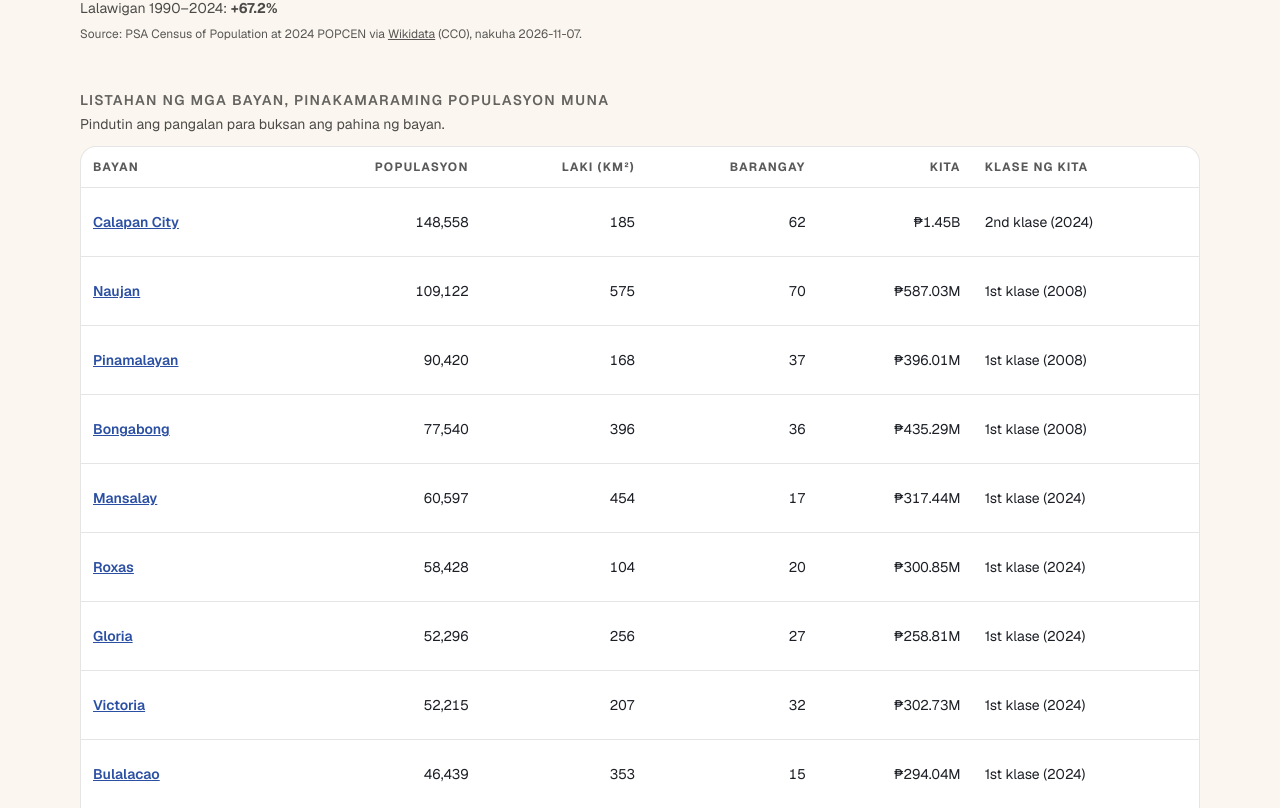
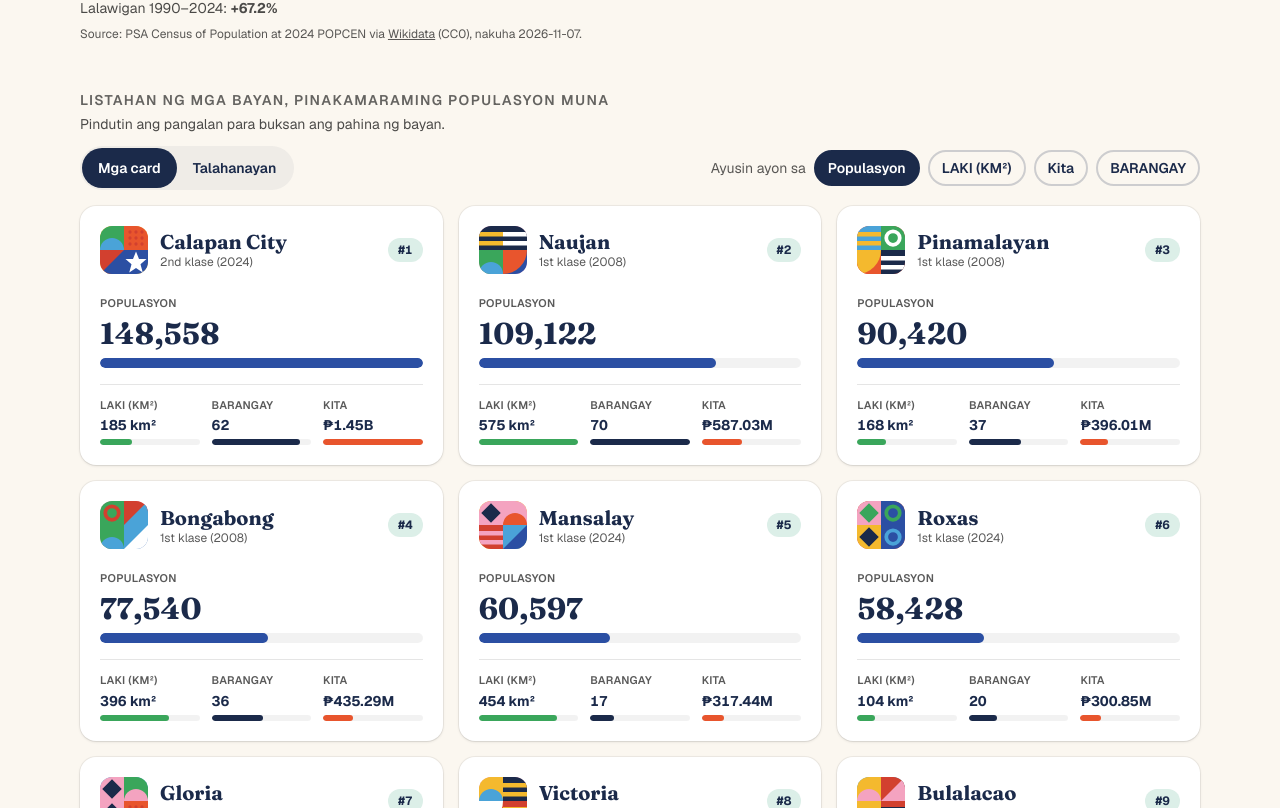
Before and after one commit to renthelautomations/betterorientalmindoro, a Next.js app: page /estatistika in a window 1280 px wide. Shown: the part 1812-2620 px from the top of the page. Built offline with nearby package versions, Linux system fonts and the light colour scheme.

Commit message:
feat: Estatistika town list as cards with bars, sortable, table kept as second view

```diff
--- a/src/app/estatistika/page.tsx
+++ b/src/app/estatistika/page.tsx
@@ -1,5 +1,6 @@
 import SmartSearch from "@/components/site/SmartSearch";
 import { getSearchItems } from "@/lib/search-index";
+import TownCards from "@/components/site/TownCards";
 import SplitSticky from "@/components/site/SplitSticky";
 import type { Metadata } from "next";
 import Link from "next/link";
@@ -95,7 +96,8 @@ export default function Estatistika() {
       <section aria-labelledby="rank-h" className="mt-12">
         <h2 id="rank-h" className="text-sm font-semibold tracking-widest text-black/60"><T k="finance.rank.h" /></h2>
         <p className="mt-1 text-sm text-black/70"><T k="finance.rank.p" /></p>
-        <div className="mt-3 overflow-x-auto rounded-2xl border border-black/10 bg-white">
+        <div className="mt-3"><TownCards rows={rows.map((r) => ({ slug: r.m.slug, name: r.m.name, pop: r.pop, area: r.m.areaKm2, brgy: r.brgy, rev: r.rev, cls: r.s?.incomeClass?.value, clsYear: r.s?.incomeClass?.year }))} table={
+        <div className="overflow-x-auto rounded-2xl border border-black/10 bg-white">
           <table className="w-full min-w-[34rem] text-left text-sm">
             <caption className="sr-only"><T k="finance.rank.cap" /></caption>
             <thead className="text-xs uppercase tracking-widest text-black/65">
@@ -115,6 +117,7 @@ export default function Estatistika() {
             </tbody>
           </table>
         </div>
+        } /></div>
         <SourceNote><R k="finance.rank.src" v={[<Link key="b" href="/bayan" className="underline"><T k="nav.towns" /></Link>]} /></SourceNote>
       </section>
     </main>
--- /dev/null
+++ b/src/components/site/TownCards.tsx
@@ -0,0 +1,71 @@
+"use client";
+import Link from "next/link";
+import { useMemo, useState, type ReactNode } from "react";
+import TownEmblem from "@/components/kit/TownEmblem";
+import { IncomeClass } from "@/components/stats/StatCard";
+import { T, useT } from "@/lib/i18n/i18n";
+import { fmtInt, fmtPeso } from "@/lib/stats";
+
+export type TownRow = { slug: string; name: string; pop: number | null; area: number; brgy: number; rev: number | null; cls?: string; clsYear?: number };
+type Key = "pop" | "area" | "rev" | "brgy";
+const SORTS: [Key, string][] = [["pop", "metric.pop"], ["area", "finance.area"], ["rev", "metric.revenue"], ["brgy", "finance.brgy"]];
+const COLOR: Record<Key, string> = { pop: "bg-fiesta-blue", area: "bg-fiesta-green", rev: "bg-fiesta-orange", brgy: "bg-fiesta-navy" };
+
+/** Town list as cards: population as the headline with a bar against the biggest town, area, barangays and revenue as small bars. Sortable by any of the four. A dash means no figure, never zero. The table stays as a second view. */
+export default function TownCards({ rows, table }: { rows: TownRow[]; table: ReactNode }) {
+  const t = useT();
+  const [view, setView] = useState<"cards" | "table">("cards");
+  const [by, setBy] = useState<Key>("pop");
+  const max = useMemo(() => ({ pop: Math.max(...rows.map((r) => r.pop ?? 0), 1), area: Math.max(...rows.map((r) => r.area), 1), rev: Math.max(...rows.map((r) => r.rev ?? 0), 1), brgy: Math.max(...rows.map((r) => r.brgy), 1) }), [rows]);
+  const sorted = useMemo(() => [...rows].sort((a, b) => (b[by] ?? -1) - (a[by] ?? -1)), [rows, by]);
+  const popRank = useMemo(() => new Map([...rows].filter((r) => r.pop != null).sort((a, b) => b.pop! - a.pop!).map((r, i) => [r.slug, i + 1])), [rows]);
+  const pill = (on: boolean) => `inline-flex min-h-10 items-center rounded-full px-4 text-sm font-semibold ${on ? "bg-fiesta-navy text-white" : "text-fiesta-navy hover:bg-fiesta-navy/10"}`;
+  const fmt: Record<Key, (n: number | null) => string> = { pop: fmtInt, area: (n) => (n == null ? "–" : `${fmtInt(n)} km²`), rev: fmtPeso, brgy: fmtInt };
+  const lab: Record<Key, string> = { pop: "metric.pop", area: "finance.area", rev: "metric.revenue", brgy: "finance.brgy" };
+  const mini = (r: TownRow, k: Exclude<Key, "pop">) => {
+    const v = r[k];
+    return (
+      <div className="min-w-0">
+        <dt className="truncate text-[11px] font-semibold tracking-wide text-black/65 uppercase"><T k={lab[k]} /></dt>
+        <dd className="mt-0.5 text-sm font-bold tabular-nums text-fiesta-navy">{fmt[k](v)}</dd>
+        <span className="mt-1 block h-1.5 overflow-hidden rounded-full bg-black/5" aria-hidden>{v != null && <span className={`block h-full rounded-full ${COLOR[k]}`} style={{ width: `${Math.max((v / max[k]) * 100, 3)}%` }} />}</span>
+      </div>
+    );
+  };
+  return (
+    <div>
+      <div className="flex flex-wrap items-center justify-between gap-3">
+        <div role="group" aria-label={t("dyn.view.label")} className="inline-flex rounded-full bg-fiesta-navy/5 p-0.5">
+          {([["cards", "est.view.cards"], ["table", "dyn.view.table"]] as const).map(([v, k]) => <button key={v} type="button" aria-pressed={view === v} onClick={() => setView(v)} className={pill(view === v)}>{t(k)}</button>)}
+        </div>
+        {view === "cards" && (
+          <div role="group" aria-label={t("est.sort")} className="flex flex-wrap items-center gap-2 text-sm">
+            <span className="text-black/65">{t("est.sort")}</span>
+            {SORTS.map(([k, l]) => <button key={k} type="button" aria-pressed={by === k} onClick={() => setBy(k)} className={`min-h-9 rounded-full border-2 px-3 font-semibold ${by === k ? "border-fiesta-navy bg-fiesta-navy text-white" : "border-fiesta-navy/20 text-fiesta-navy hover:border-fiesta-navy"}`}>{t(l)}</button>)}
+          </div>
+        )}
+      </div>
+
+      <ul hidden={view !== "cards"} className="mt-4 grid auto-rows-fr gap-4 sm:grid-cols-2 lg:grid-cols-3">
+        {sorted.map((r) => (
+          <li key={r.slug} className="h-full">
+            <Link href={`/bayan/${r.slug}`} className="group flex h-full flex-col gap-4 rounded-2xl bg-white p-5 shadow-sm ring-1 ring-black/5 transition hover:-translate-y-0.5 hover:shadow-md focus-visible:outline-2 focus-visible:outline-offset-2 focus-visible:outline-fiesta-blue">
+              <span className="flex items-center gap-3">
+                <TownEmblem slug={r.slug} name="" className="h-12 w-12 shrink-0 rounded-xl" capital={r.slug === "calapan-city"} />
+                <span className="min-w-0 flex-1"><span className="block font-serif text-xl font-bold leading-tight text-fiesta-navy">{r.name}</span><span className="block text-xs text-black/65"><IncomeClass value={r.cls} />{r.clsYear ? ` (${r.clsYear})` : ""}</span></span>
+                {popRank.has(r.slug) && <span className="shrink-0 rounded-full bg-fiesta-mint px-2.5 py-1 text-xs font-bold text-fiesta-navy tabular-nums" title={t("est.rank.of")}>#{popRank.get(r.slug)}</span>}
+              </span>
+              <span className="block">
+                <span className="text-[11px] font-semibold tracking-wide text-black/65 uppercase"><T k="metric.pop" /></span>
+                <span className="mt-0.5 block font-serif text-3xl font-bold tabular-nums text-fiesta-navy">{fmtInt(r.pop)}</span>
+                <span className="mt-1.5 block h-2.5 overflow-hidden rounded-full bg-black/5" aria-hidden>{r.pop != null && <span className={`block h-full rounded-full ${COLOR.pop}`} style={{ width: `${Math.max((r.pop / max.pop) * 100, 2)}%` }} />}</span>
+              </span>
+              <dl className="mt-auto grid grid-cols-3 gap-3 border-t border-black/10 pt-3">{mini(r, "area")}{mini(r, "brgy")}{mini(r, "rev")}</dl>
+            </Link>
+          </li>
+        ))}
+      </ul>
+      <div hidden={view !== "table"} className="mt-4">{table}</div>
+    </div>
+  );
+}
--- a/src/lib/i18n/dict/estat.ts
+++ b/src/lib/i18n/dict/estat.ts
@@ -1,2 +1,5 @@
 // Estatistika (and chart-layout) interface strings: "area.thing": ["English", "Filipino"].
-export const ESTAT = {} as const satisfies Record<string, readonly [string, string]>;
+// Filipino drafts await native-speaker review.
+export const ESTAT = {
+  "est.view.cards": ["Cards", "Mga card"], "est.sort": ["Sort by", "Ayusin ayon sa"], "est.rank.of": ["Rank by population among the 15 towns", "Ranggo sa populasyon sa 15 bayan"],
+} as const satisfies Record<string, readonly [string, string]>;
```
